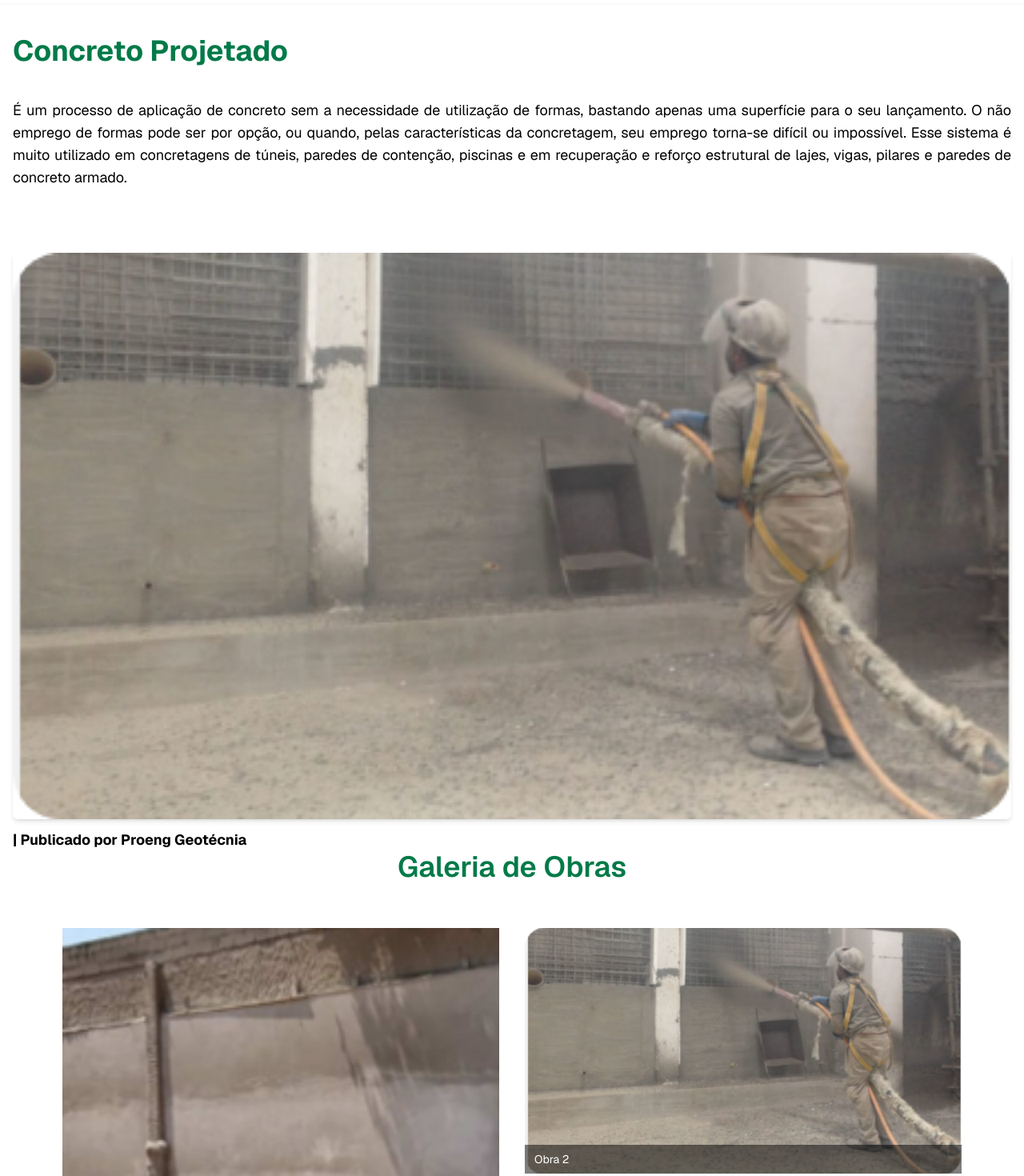
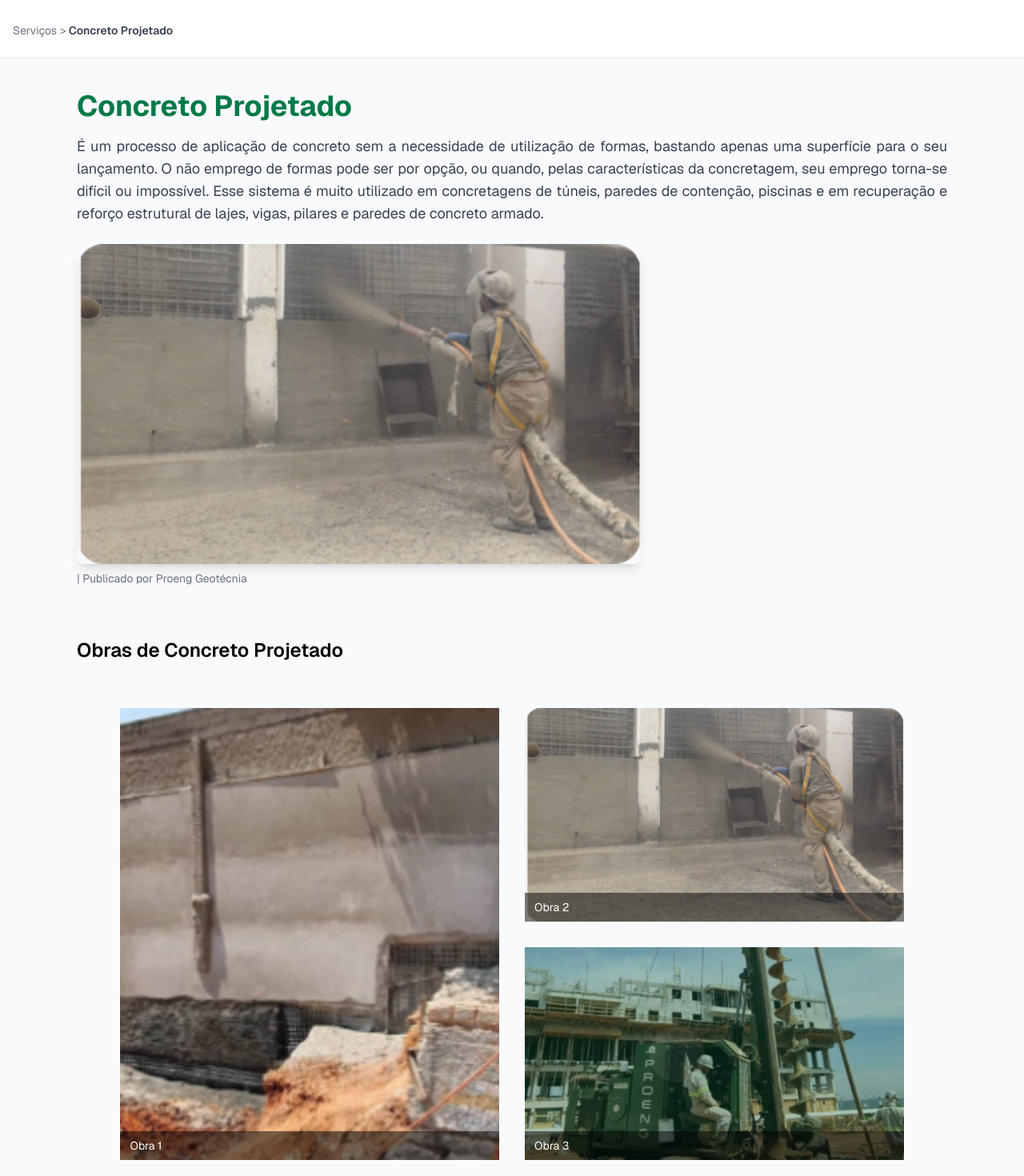
Before and after one commit to proengejem/proeng, a Next.js app: page /servicos/concreto-projetado in a window 1280 px wide. Shown: the part 100-1570 px from the top of the page at 80% size. Built offline with nearby package versions, Linux system fonts and the light colour scheme.

Commit message:
alteração imagem serviços e padding

```diff
--- a/src/app/servicos/[servico]/page.tsx
+++ b/src/app/servicos/[servico]/page.tsx
@@ -16,9 +16,9 @@ export async function generateStaticParams() {
   }));
 }
 
-export default async function ServicoPage({ params }: any) {
+export default async function ServicoPage({ params }: ServicoPageProps) {
   // Obtem o parâmetro "servico"
-  const { servico } = await params;
+  const { servico } = params;
 
   // Encontra a obra correspondente
   const obra = obras.find((obra) => obra.slug === servico);
@@ -28,31 +28,53 @@ export default async function ServicoPage({ params }: any) {
   }
 
   return (
-    <div className="flex flex-col min-h-screen">
+    <div className="flex flex-col min-h-screen bg-gray-50">
       <Navbar />
 
+      {/* Cabeçalho com Breadcrumb */}
+      <header className="bg-white border-b">
+        <div className="container mx-auto px-4 py-6">
+          <p className="text-sm text-gray-500">
+            Serviços &gt;{" "}
+            <span className="font-semibold text-gray-700">{obra.title}</span>
+          </p>
+        </div>
+      </header>
+
       {/* Conteúdo principal */}
-      <main className="container mx-auto px-4 py-10">
-        <h1 className="text-4xl font-bold mb-10 text-left text-[#027A48]">
+      <main className="container mx-auto px-24 py-10 flex flex-col items-start">
+        {/* Título */}
+        <h1 className="text-4xl font-bold mb-4 text-left text-[#027A48]">
           {obra.title}
         </h1>
-        <p className="mb-20 text-lg text-justify">{obra.description}</p>
+
+        {/* Descrição */}
+        <p className="mb-6 text-lg text-gray-700 text-justify">
+          {obra.description}
+        </p>
+
+        {/* Imagem principal */}
+        <div className="w-full mb-6">
         <img
             src={obra.image}
             alt={obra.title}
-          className="mb-3 w-full h-auto rounded-md shadow-md"
+            className=" h-[50vh] object-cover rounded-lg shadow-lg"
           />
-        <p className="text-lg font-bold text-left">
+          <p className="mt-2 text-sm text-gray-500">
             | Publicado por Proeng Geotécnia
           </p>
+        </div>
 
-        {/* Galeria */}
+        {/* Galeria de obras */}
+        <section className="w-full mt-10">
+          <h2 className="text-2xl font-semibold mb-4">Obras de {obra.title}</h2>
           <Gallery7
-          heading="Galeria de Obras"
+            heading=""
             description=""
             images={obra.gallery}
-          headingClassName="text-lg font-semibold mb-4 text-center"
+            headingClassName="hidden" // Oculta o heading padrão
           />
+        </section>
       </main>
 
       {/* Footer */}
```
Also changed, not shown: 1 other file (tests, documents, lock files or other folders). Lines whose indentation alone changed are shown as unchanged.
